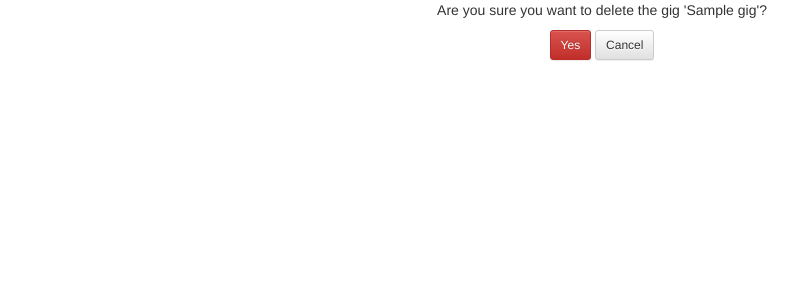
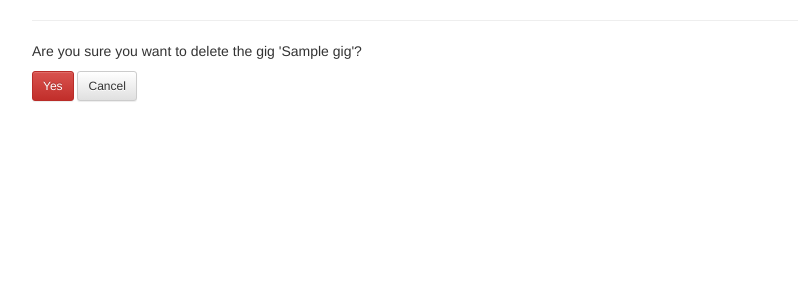
Before and after one commit to richardgiddings/gig_planner, a Django app: page /gigs/delete/1/ in a window 1280 px wide. Shown: the part 100-400 px from the top of the page, without its empty margins (38-836 px from the left). Run offline with Django 3.2, Linux system fonts and the light colour scheme; tables that the repository leaves empty hold one stand-in row (values such as "Sample post"); parts of the project's set-up code (start-up, migrations or seed data) failed here and were passed over; some libraries are stand-ins or nearby versions.

Commit message:
Align delete message to the left.

```diff
--- a/gigs/templates/gigs/delete_gig.html
+++ b/gigs/templates/gigs/delete_gig.html
@@ -4,11 +4,10 @@
 <div class="row row--margin-top">
     <div class="col-xs-12">
         <form method="post" class="form-horizontal">{% csrf_token %}
-        	<div class="form-group text-center">
-        		<p>Are you sure you want to delete the gig '{{ gig.act_name }}'?</p>
-                <input type="submit" value="Yes" class="btn btn-danger btn-sm btn-margin-right"/>
-                <input type="submit" name="cancel" value="Cancel" class="btn btn-default btn-sm"/>
-            </div>
+            <hr/>
+        	<p>Are you sure you want to delete the gig '{{ gig.act_name }}'?</p>
+            <input type="submit" value="Yes" class="btn btn-danger btn-sm btn-margin-right"/>
+            <input type="submit" name="cancel" value="Cancel" class="btn btn-default btn-sm"/>
         </form>
     </div>
 </div>
```
